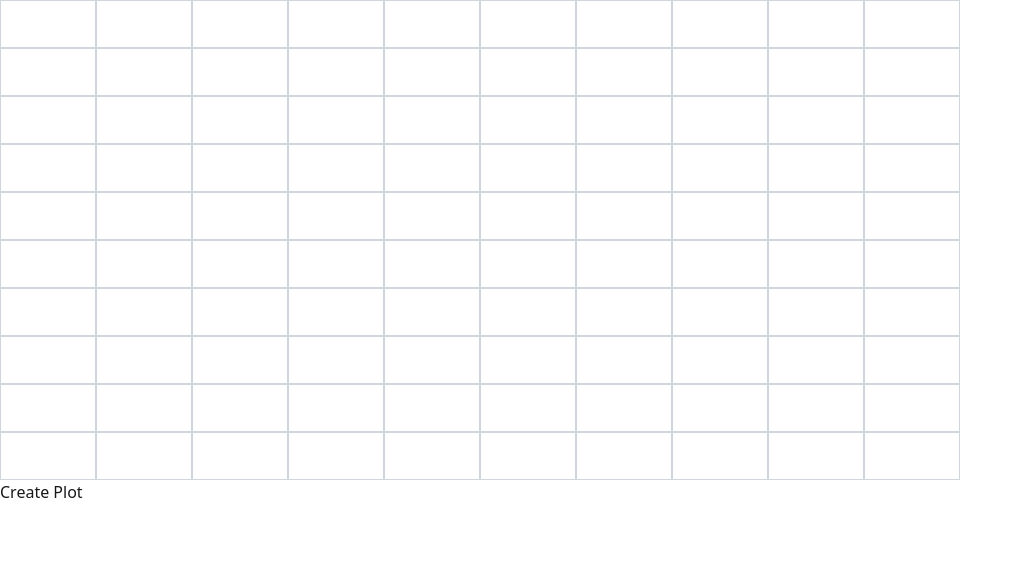
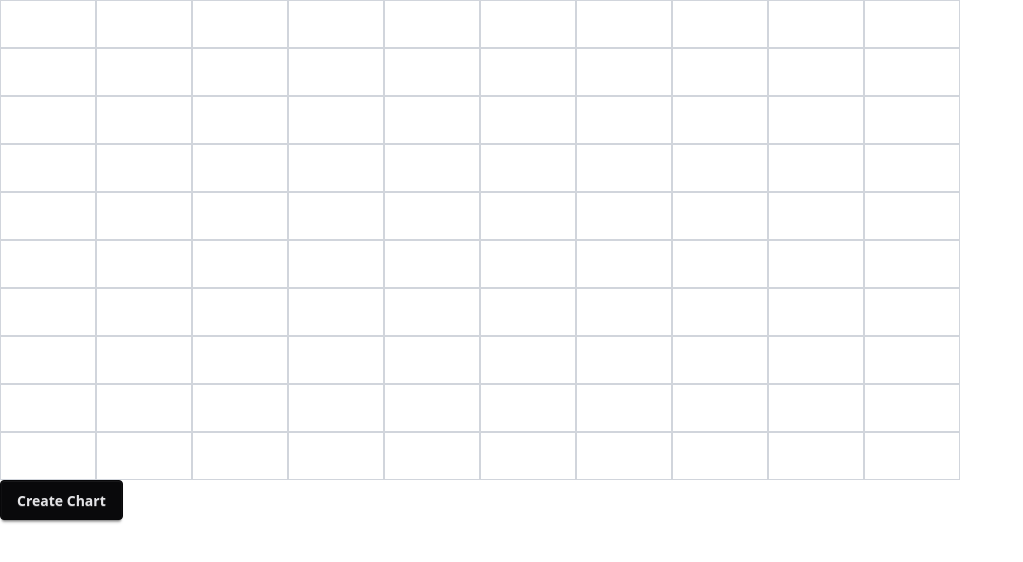
Before and after one commit to ut-code/Raxcel, a SvelteKit app: page / in a window 1280 px wide. Shown: the top 562 px of the page, without its empty margins (0-1023 px from the left). Built offline with nearby package versions, Linux system fonts and the light colour scheme.

Commit message:
separate chart from button

```diff
--- a/src/lib/chart.ts
+++ b/src/lib/chart.ts
@@ -12,7 +12,6 @@ export function setupPlot(values: number[]): ChartConfiguration {
       y: values[i + values.length / 2],
     });
   }
-  console.log(rawData);
   const data = {
     datasets: [
       {
--- a/src/lib/components/Chart.svelte
+++ b/src/lib/components/Chart.svelte
@@ -13,41 +13,50 @@
   Chart.register(ScatterController, LinearScale, PointElement, Tooltip, Legend);
 
   interface Props {
-    grid: CellType[][];
+    selectedValues: string[];
+    isDrawing: boolean;
   }
 
-  let { grid }: Props = $props();
+  let { selectedValues = [], isDrawing = false }: Props = $props();
   let chartInstance: Chart | null = null;
   let canvasRef: HTMLCanvasElement;
 
-  function createPlot() {
-    const selectedCells = grid.flat().filter((cell) => cell.isSelected);
+  $effect(() => {
+    const { validatedValues, isValid } = validateValues(selectedValues)
+    if (isDrawing && isValid) {
+      createChart(validatedValues);
+    }
+    return () => {
+      if (chartInstance) {
+        chartInstance.destroy();
+      }
+    }
+  });
 
-    if (selectedCells.length % 2 !== 0) {
-      alert("Please select an even number of cells.");
-      return;
+  function validateValues(selectedValues: string[]): {
+    validatedValues: number[];
+    isValid: boolean
+  } {
+    //TODO: validation here
+    return {
+      validatedValues: [1, 2, 3, 4],
+      isValid: true,
     }
+  }
 
-    console.log("Selected cells:", selectedCells);
-    const values = selectedCells.map((cell) => parseFloat(cell.value));
-
-    if (values.some((value) => isNaN(value))) {
-      alert("Invalid value in selected cells. Please enter valid numbers.");
-      return;
-    }
-
-    console.log("Selected values:", values);
-    const config = setupPlot(values);
+  function createChart(values: number[]) {
+    const config = setupPlot(values)
 
     if (chartInstance) {
       chartInstance.destroy();
     }
 
-    chartInstance = new Chart(canvasRef, config);
+    chartInstance = new Chart(canvasRef, config)
+    isDrawing = false;
   }
+
 </script>
 
-<button onclick={createPlot}>Create Plot</button>
 <div style="w-[500px]">
   <canvas bind:this={canvasRef}></canvas>
 </div>
--- a/src/routes/+page.svelte
+++ b/src/routes/+page.svelte
@@ -20,8 +20,15 @@
     ),
   );
 
+
+
   let leftTopCell: CellType | null = $state(null);
   let isDragging = $state(false);
+
+  let selectedValues: string[] = $derived(
+    grid.flat().filter(cell => cell.isSelected).map(cell => cell.displayValue)
+  )
+  let isDrawing = $state(false)
 
   function convertMouseLocToCell(event: MouseEvent) {
     const target = event.target as HTMLElement;
@@ -113,4 +120,5 @@
   {/each}
 </div>
 
-<Chart {grid} />
+<button onclick={() => isDrawing = true} class="btn btn-neutral">Create Chart</button>
+<Chart {selectedValues} {isDrawing}/>
```
